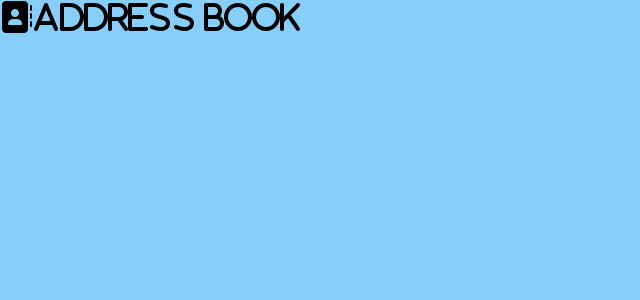
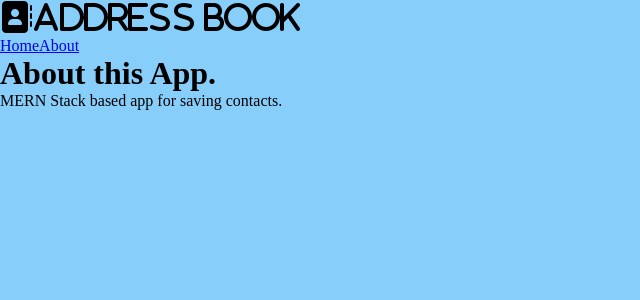
Before and after one commit to omar-zeineddine/address-book, a React (Create React App) app in the folder frontend/: page /about in a window 1280 px wide. Shown: the top 300 px of the page, without its empty margins (0-640 px from the left). Built offline with nearby package versions, Linux system fonts and the light colour scheme.

Commit message:
feat - add Navbar routing to home and about pages

```diff
--- a/frontend/src/App.js
+++ b/frontend/src/App.js
@@ -1,12 +1,24 @@
-import React from "react";
+import React, { Fragment } from "react";
+import { BrowserRouter, Route, Routes } from "react-router-dom";
+import Navbar from "./components/layout/Navbar";
+import Home from "./components/pages/Home";
+import About from "./components/pages/About";
+
 import "./App.css";
-import Navbar from "./components/layout/Navbar";
 
 const App = () => {
   return (
-    <div className="App">
-      <Navbar />
-    </div>
+    <BrowserRouter>
+      <Fragment>
+        <Navbar />
+        <div className="container">
+          <Routes>
+            <Route path="/" element={<Home />} />
+            <Route path="about" element={<About />} />
+          </Routes>
+        </div>
+      </Fragment>
+    </BrowserRouter>
   );
 };
 
--- a/frontend/src/components/layout/Navbar.js
+++ b/frontend/src/components/layout/Navbar.js
@@ -1,4 +1,6 @@
+import React, { Fragment } from "react";
 import PropTypes from "prop-types";
+import { Link } from "react-router-dom";
 
 const Navbar = ({ title, icon }) => {
   return (
@@ -6,6 +8,12 @@ const Navbar = ({ title, icon }) => {
       <h1>
         <i className={icon}>{title}</i>
       </h1>
+      <ul>
+        <li>
+          <Link to="/">Home</Link>
+          <Link to="/about">About</Link>
+        </li>
+      </ul>
     </div>
   );
 };
--- /dev/null
+++ b/frontend/src/components/pages/About.js
@@ -0,0 +1,10 @@
+const About = () => {
+  return (
+    <div>
+      <h1>About this App.</h1>
+      <p>MERN Stack based app for saving contacts.</p>
+    </div>
+  );
+};
+
+export default About;
--- /dev/null
+++ b/frontend/src/components/pages/Home.js
@@ -0,0 +1,9 @@
+const Home = () => {
+  return (
+    <div>
+      <h1>Address Book home page</h1>
+    </div>
+  );
+};
+
+export default Home;
```
